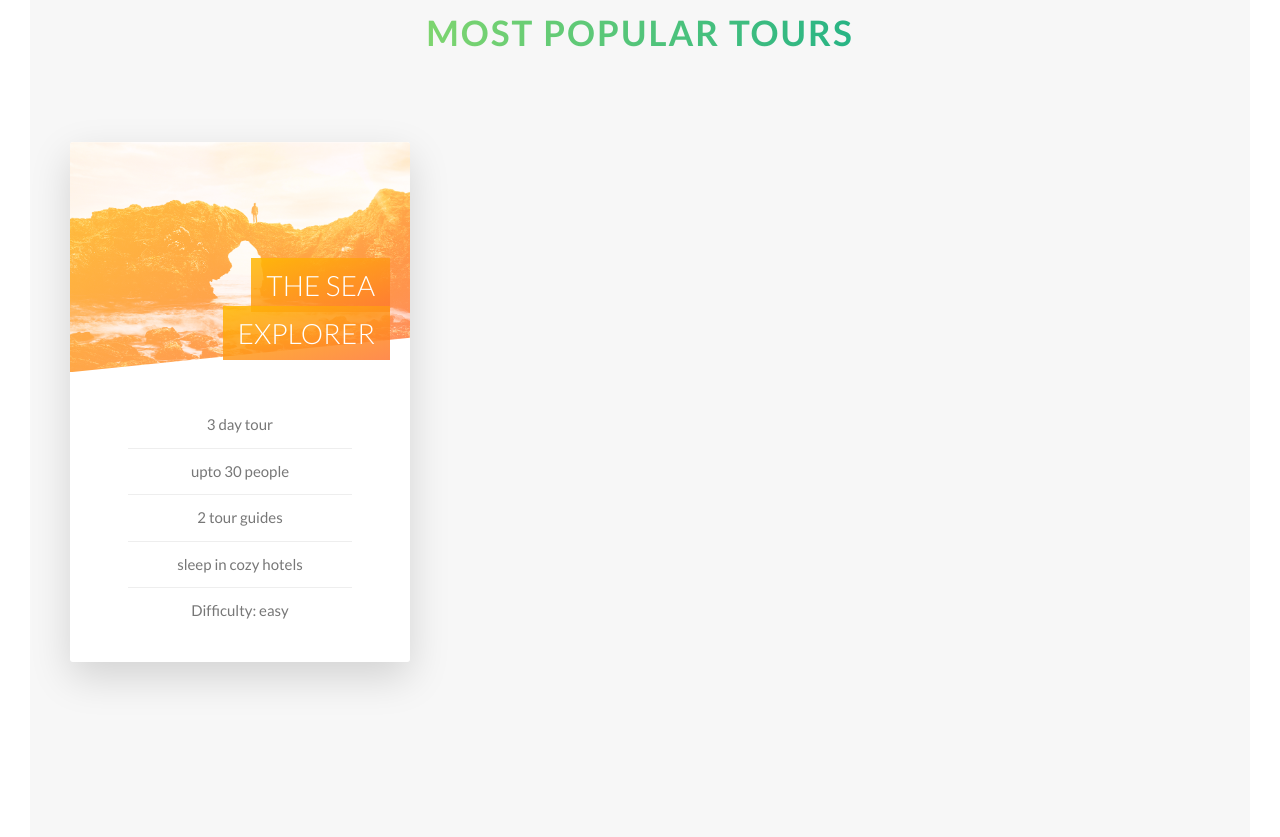
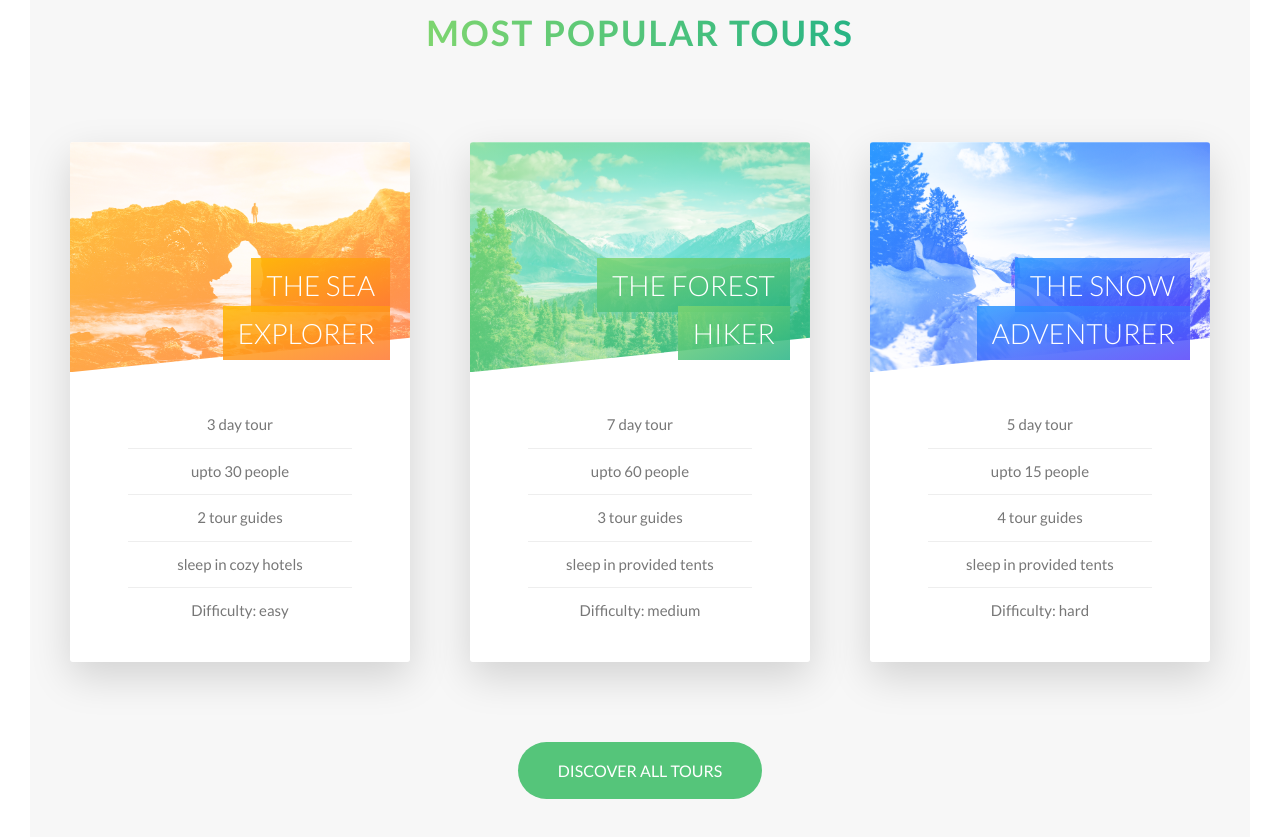
Before and after one commit to nishathapa/Natours, a website: page index.html in a window 1280 px wide. Shown: the part 2358-3195 px from the top of the page. Drawn offline with Linux system fonts and the light colour scheme.

Commit message:
Tours section updated

```diff
--- a/index.html
+++ b/index.html
@@ -153,18 +153,69 @@
                     </div>
                     <div class="col-1-of-3">
                         <div class="card">
-
+                            <div class="card__side card__side--front">
+                                <div class="card__picture card__picture--2">
+                                    &nbsp;
+                                </div>
+                                <h4 class="card__heading">
+                                    <span class="card__heading-span card__heading-span--2">The forest hiker</span>
+                                </h4>
+                                <div class="card__details">
+                                    <ul>
+                                        <li>7 day tour</li>
+                                        <li>upto 60 people </li>
+                                        <li>3 tour guides</li>
+                                        <li>sleep in provided tents</li>
+                                        <li>Difficulty: medium</li>
+                                    </ul>
+                                </div>
+                            </div>
+                            <div class="card__side card__side--back card__side--back-2">
+                                <div class="card__cta">
+                                    <div class="card__price-box">
+                                        <p class="card__price-only">Only</p>
+                                        <p class="card__price-value">$398</p>
+                                    </div>
+                                    <a href="#" class="btn btn--white">Book now</a>
+                                </div>
+                            </div>
                         </div>
                     </div>
                     <div class="col-1-of-3">
                         <div class="card">
-
+                            <div class="card__side card__side--front">
+                                <div class="card__picture card__picture--3">
+                                    &nbsp;
+                                </div>
+                                <h4 class="card__heading">
+                                    <span class="card__heading-span card__heading-span--3">the snow adventurer</span>
+                                </h4>
+                                <div class="card__details">
+                                    <ul>
+                                        <li>5 day tour</li>
+                                        <li>upto 15 people </li>
+                                        <li>4 tour guides</li>
+                                        <li>sleep in provided tents </li>
+                                        <li>Difficulty: hard</li>
+                                    </ul>
+                                </div>
+                            </div>
+                            <div class="card__side card__side--back card__side--back-3">
+                                <div class="card__cta">
+                                    <div class="card__price-box">
+                                        <p class="card__price-only">Only</p>
+                                        <p class="card__price-value">$498</p>
+                                    </div>
+                                    <a href="#" class="btn btn--white">Book now</a>
+                                </div>
+                            </div>
                         </div>
                     </div>
+                 </div>
+                 <div class="u-center-text u-margin-huge-big">
+                    <a href="#" class="btn btn--green">Discover all tours</a>
                 </div>
             </section>
-
-
         </main>
 <!--
         <section class="grid-test">
--- a/sass/base/_utilities.scss
+++ b/sass/base/_utilities.scss
@@ -5,3 +5,6 @@
 .u-margin-bottom-medium{ margin-bottom: 4rem;}
 
 .u-margin-bottom-small{ margin-bottom: 1.5rem;}
+
+.u-margin-top-big{ margin-top: 8rem;}
+.u-margin-top-huge{ margin-top: 10rem;}
--- a/sass/components/_buttons.scss
+++ b/sass/components/_buttons.scss
@@ -33,6 +33,15 @@
 
         &::after {
             background-color:$color-white;
+        }
+    }
+
+    &--green {
+        background-color:$color-primary;
+        color: $color-white;
+
+        &::after {
+            background-color:$color-primary;
         }
     }
 
--- a/sass/components/_cards.scss
+++ b/sass/components/_cards.scss
@@ -30,6 +30,14 @@
                 background-image: linear-gradient(to right bottom, $color-secondary-light, $color-secondary-dark);
             }
 
+            &-2{
+                background-image: linear-gradient(to right bottom, $color-primary-light, $color-primary-dark);
+            }
+
+            &-3{
+                background-image: linear-gradient(to right bottom, $color-tertiary-light, $color-tertiary   -dark);
+            }
+
         }
     }
 
@@ -48,18 +56,19 @@
         background-blend-mode: screen;
         -webkit-clip-path: polygon(0 0, 100% 0, 100% 85%, 0 100%);
         clip-path: polygon(0 0, 100% 0, 100% 85%, 0 100%);
+        border-top-left-radius: 3px;
+        border-top-right-radius: 3px;
 
         &--1 {
             background-image: linear-gradient(to right bottom, $color-secondary-light, $color-secondary-dark),url(../img/nat-5.jpg);
         }
 
         &--2 {
-            background-image: url(../img/nat-5.jpg);
-
-        }
+            background-image: linear-gradient(to right bottom, $color-primary-light, $color-primary-dark),url(../img/nat-6.jpg);
+       }
 
         &--3 {
-            background-image: url(../img/nat-5.jpg);
+            background-image: linear-gradient(to right bottom, $color-tertiary-light, $color-tertiary-dark),url(../img/nat-7.jpg);
         }
     }
 
@@ -79,10 +88,23 @@
         padding: 1rem 1.5rem;
         -webkit-box-decoration-break: clone;
         box-decoration-break: clone;
+
         &--1{
             background-image: linear-gradient(to right bottom,
             rgba($color-secondary-light, 0.85),
             rgba($color-secondary-dark, 0.85));
+        }
+
+        &--2{
+            background-image: linear-gradient(to right bottom,
+            rgba($color-primary-light, 0.85),
+            rgba($color-primary-dark, 0.85));
+        }
+
+        &--3{
+            background-image: linear-gradient(to right bottom,
+            rgba($color-tertiary-light, 0.85),
+            rgba($color-tertiary-dark, 0.85));
         }
     }
 
--- a/sass/pages/_home.scss
+++ b/sass/pages/_home.scss
@@ -24,7 +24,7 @@
 
 .section-tours{
     background-color: $color-grey-light-1;
-    padding: 25rem 0;
+    padding: 25rem 0 15rem 0;
     margin-top: -10rem;
 }
 
```
Also changed, not shown: css/style.css.
